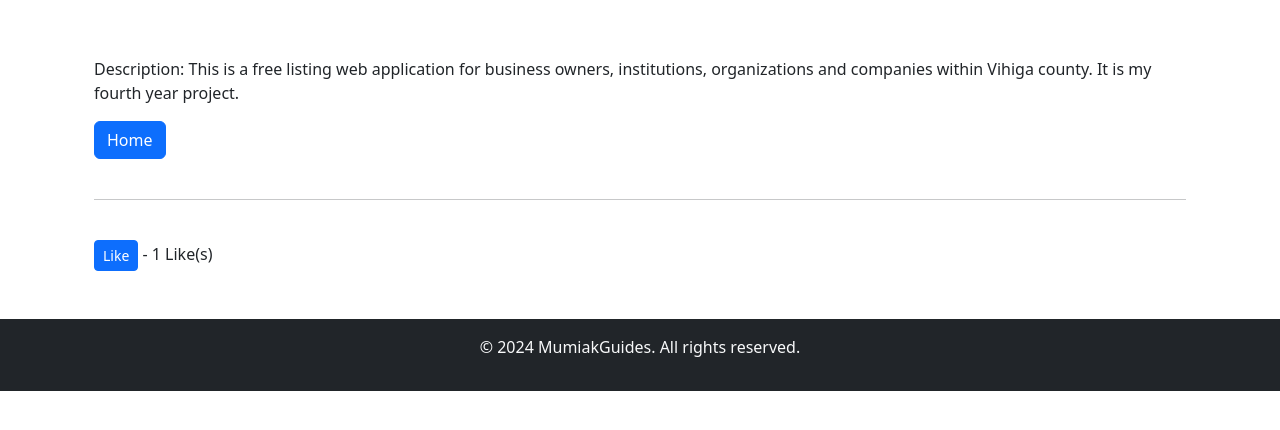
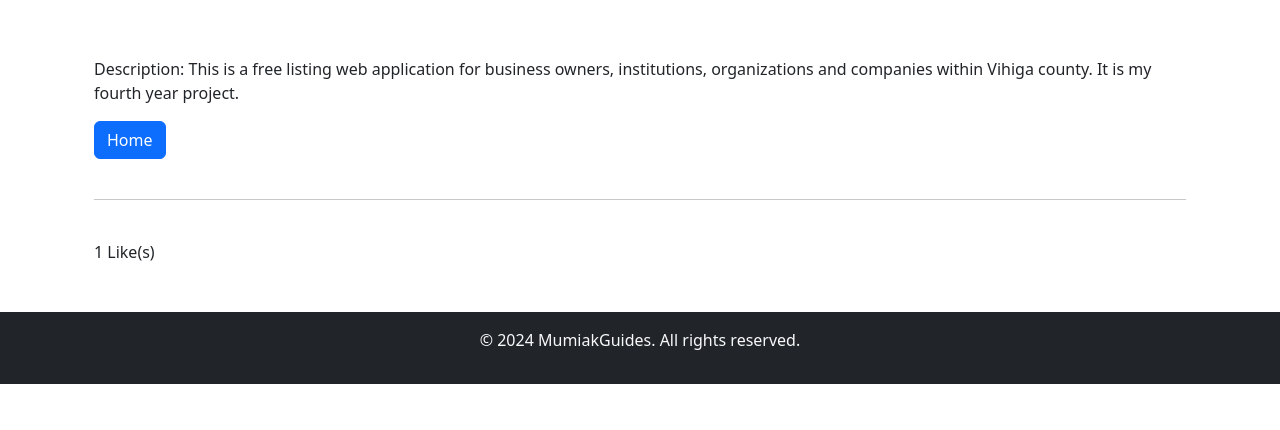
Before and after one commit to mumiak-mitch/alx-low_level_programming, a Django app: page /listing/1 in a window 1280 px wide. Shown: the part 285-715 px from the top of the page. Run offline with Django 5.2, Linux system fonts and the light colour scheme; data comes from the database, SQL or seed files in the repository; both versions use the stored data as it was after the commit.

Commit message:
Restrictions

```diff
--- a/listings/templates/listing_detail.html
+++ b/listings/templates/listing_detail.html
@@ -26,8 +26,11 @@
 
     <form action="{% url 'like_listing' listing.pk %}" method="post">
         {% csrf_token %}
-        <button type="submit" name="listing_id" value="{{ listing.id }}" class="btn btn-primary btn-sm">Like</button>
-        - {{ total_likes }} Like(s)
+
+        {% if user.is_authenticated %}
+        <button type="submit" name="listing_id" value="{{ listing.id }}" class="btn btn-primary btn-sm">Like</button> -
+        {% endif %}
+        {{ total_likes }} Like(s)
     </form>
 </div>
 
```
Also changed, not shown: README.md, db.sqlite3.
